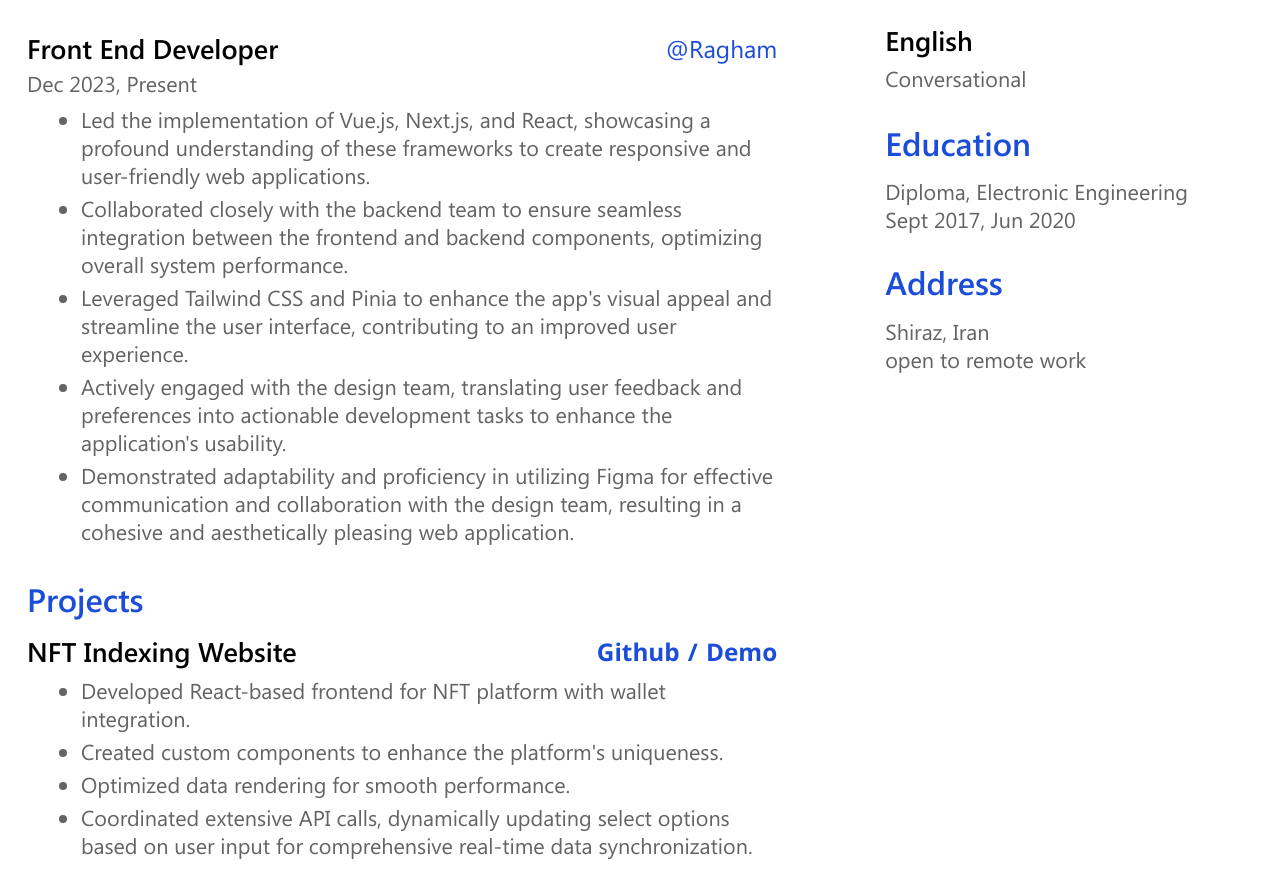
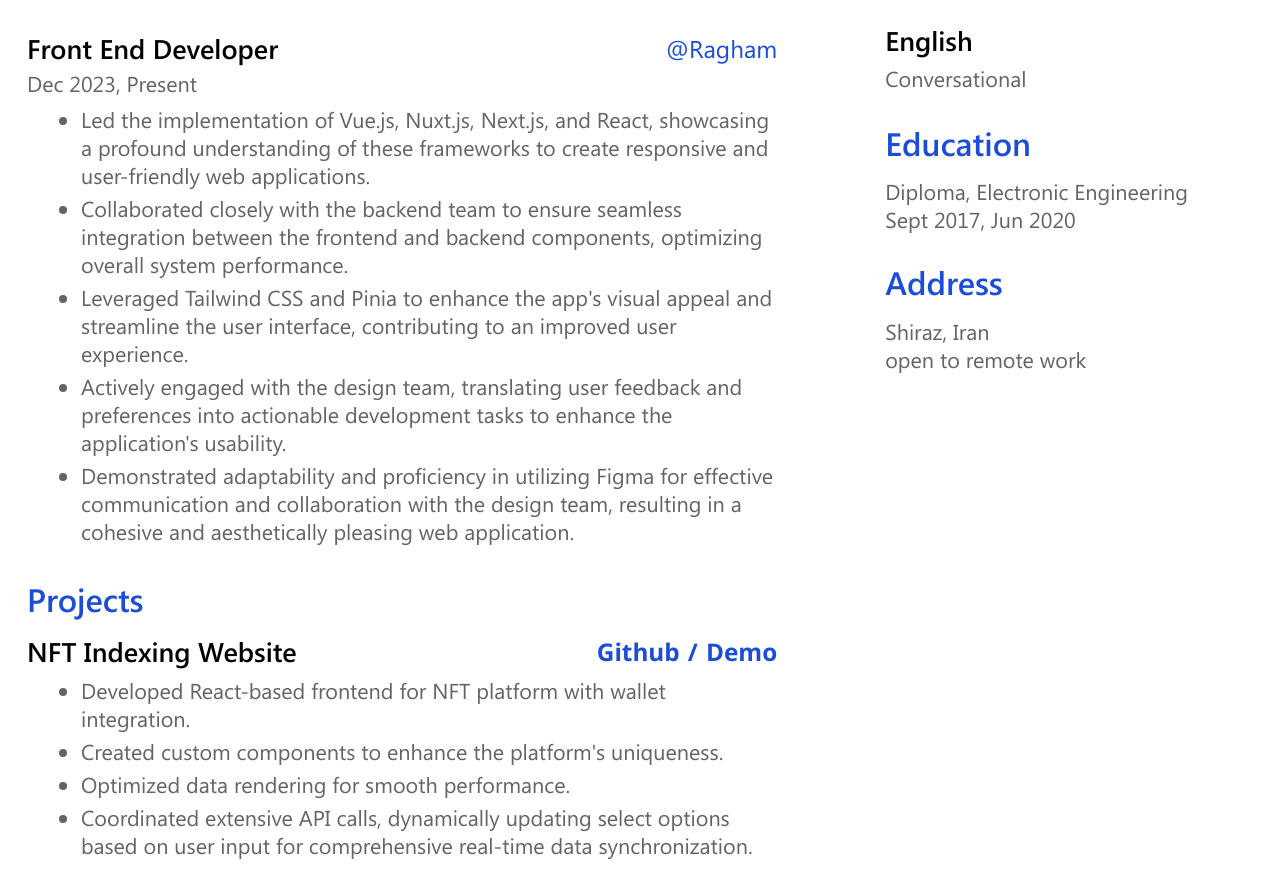
Before and after one commit to MiladKarandish/resume-maker, a React (Vite) app: page / in a window 1280 px wide. Shown: the part 1189-2080 px from the top of the page. Built offline with nearby package versions, Linux system fonts and the light colour scheme.

Commit message:
ragham bullets are changed

```diff
--- a/src/components/Experiences/index.tsx
+++ b/src/components/Experiences/index.tsx
@@ -54,7 +54,7 @@ const Experiences = () => {
         // "Leveraged Tailwind CSS and Pinia to enhance the app's visual appeal and streamline the user interface, contributing to an improved user experience.",
         // "Actively engaged with the design team, translating user feedback and preferences into actionable development tasks to enhance the application's usability.",
         // "Manifested adaptability and proficiency in utilizing Figma for effective communication and collaboration with the design team, resulting in a cohesive and aesthetically pleasing web application.",
-        "Led the implementation of Vue.js, Next.js, and React, showcasing a profound understanding of these frameworks to create responsive and user-friendly web applications.",
+        "Led the implementation of Vue.js, Nuxt.js, Next.js, and React, showcasing a profound understanding of these frameworks to create responsive and user-friendly web applications.",
 
         "Collaborated closely with the backend team to ensure seamless integration between the frontend and backend components, optimizing overall system performance.",
 
```
